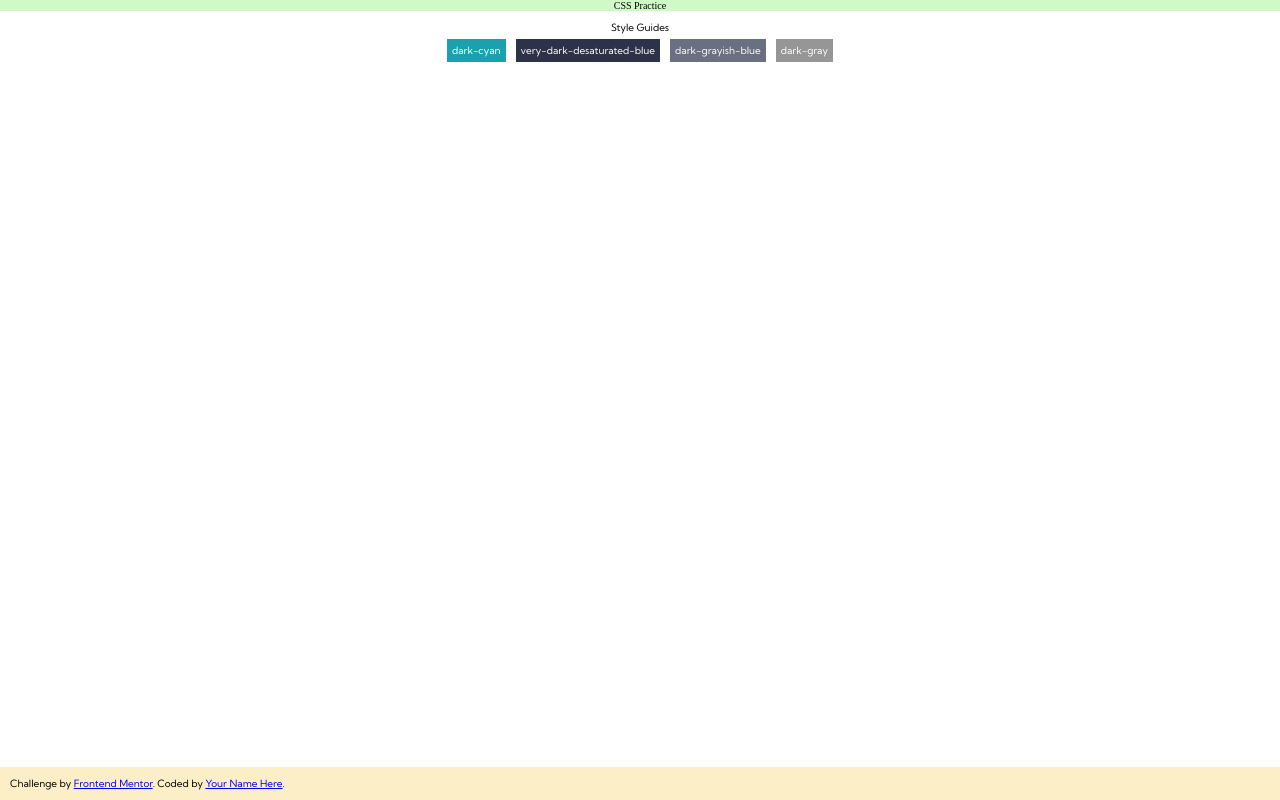
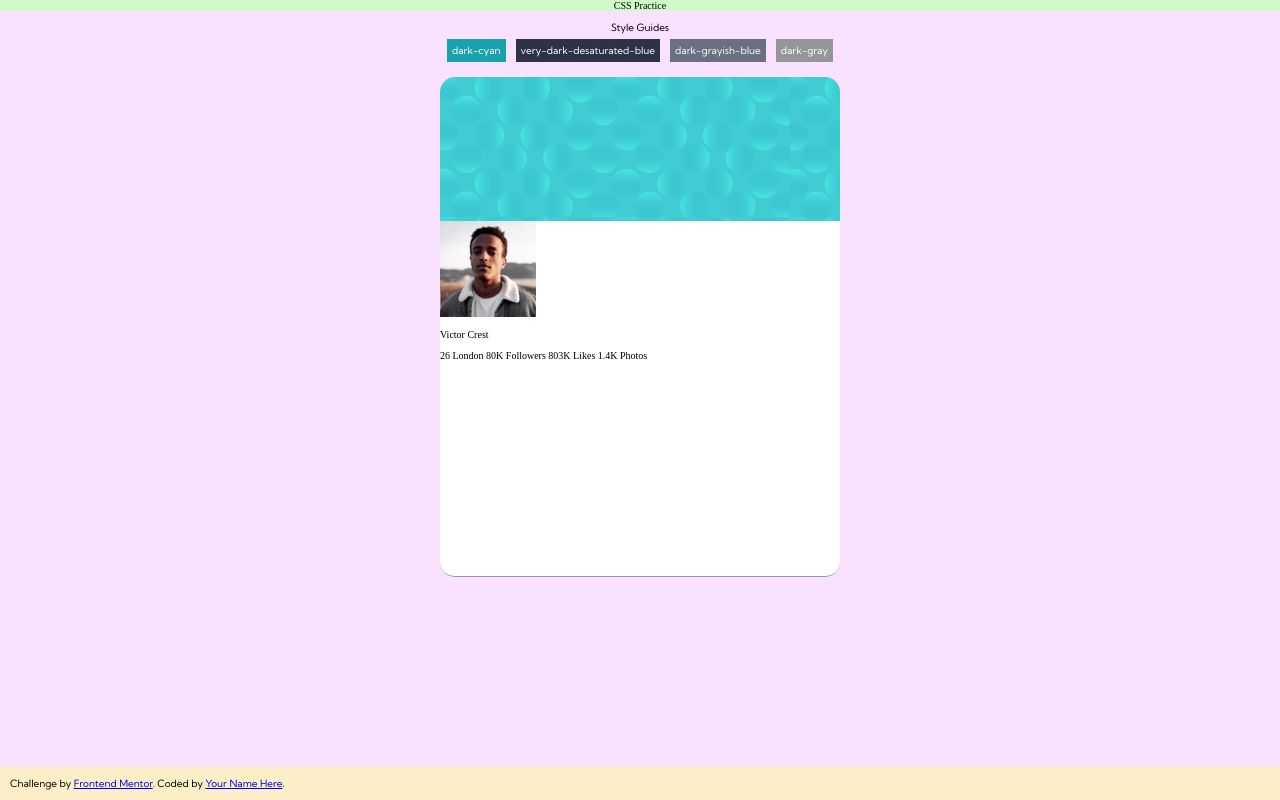
Before and after one commit to shubham-kumar10/profile-card-css, a plain HTML site: page index.html in a window 1280 px wide. Drawn offline with Linux system fonts and the light colour scheme.

Commit message:
Checkpoint 1: Card layout complete

```diff
--- a/index.html
+++ b/index.html
@@ -15,6 +15,7 @@
 </head>
 <body>
   <header>CSS Practice</header>
+  <main>
     <section class="styleGuide">
       <p class="styleGuide__title">Style Guides</p>
       <section class="styleGuide__items">
@@ -25,6 +26,19 @@
       </section>
     </section>
 
+    <section class="card">
+      <section class="card__backdrop"></section>
+      <section class="card__details">
+        <img src="./images/image-victor.jpg" alt="">
+        <p>Victor Crest</p>
+        26
+        London
+        80K Followers
+        803K Likes
+        1.4K Photos
+      </section>
+    </section>
+  </main>
   <footer>
     Challenge by <a href="https://www.frontendmentor.io?ref=challenge" target="_blank">Frontend Mentor</a>.
     Coded by <a href="#">Your Name Here</a>.
--- a/styles.css
+++ b/styles.css
@@ -17,7 +17,7 @@ body {
   display: flex;
   flex-direction: column;
   min-height: 100vh;
-  margin:0;
+  margin: 0;
 }
 
 header {
@@ -27,7 +27,7 @@ header {
 
 main {
   background-color: #f8e2ff;
-  flex:1;
+  flex: 1;
 }
 
 footer {
@@ -35,7 +35,7 @@ footer {
   margin-top: auto;
   padding: 1rem;
   font-size: 10px;
-  font-family: 'Kumbh Sans';
+  font-family: "Kumbh Sans";
 }
 
 .margin-10 {
@@ -79,3 +79,34 @@ footer {
   color: white;
   display: flex;
 }
+
+.card {
+  max-width: 400px;
+  min-height: 500px;
+  margin: auto;
+  border-radius: 15px;
+  display: flex;
+  flex-direction: column;
+  justify-content: center;
+}
+
+.card__backdrop {
+  flex-grow: 4;
+  background-image: url(./images/bg-pattern-card.svg);
+  border-top-left-radius: 15px;
+  border-top-right-radius: 15px;
+}
+
+.card__details {
+  flex-grow: 6;
+  background-color: white;
+  border-bottom: 1px solid var(--dark-gray);
+  border-bottom-left-radius: 15px;
+  border-bottom-right-radius: 15px;
+}
+
+.card__footer {
+  flex-grow: 2;
+  background-color: red;
+
+}
```
Also changed, not shown: 1 other file. Lines whose indentation alone changed are shown as unchanged.
